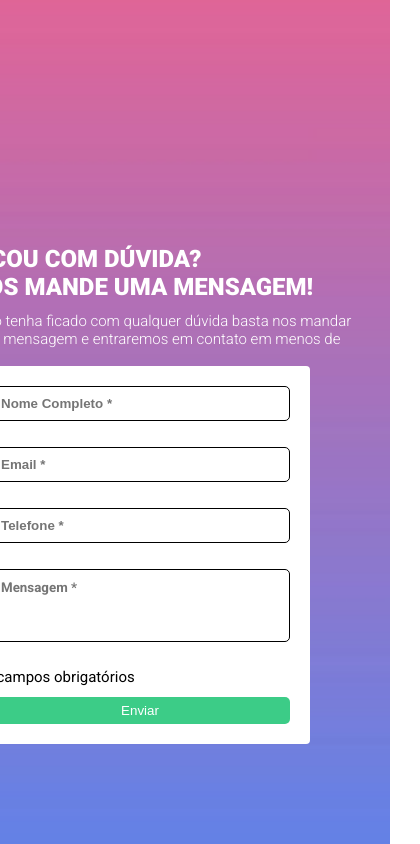
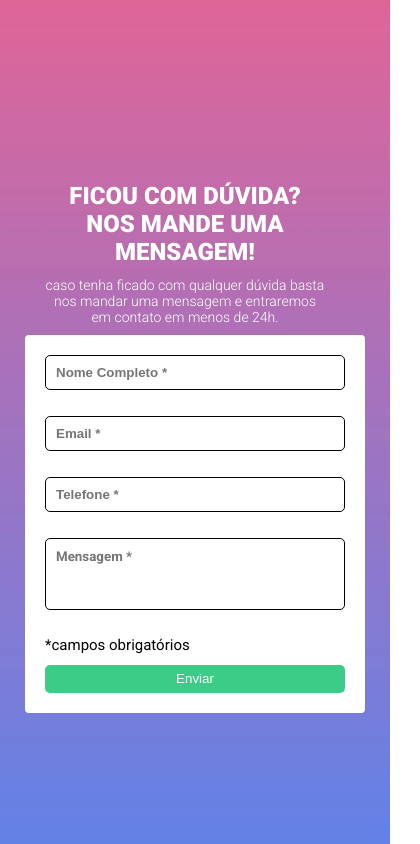
Before and after one commit to Dududevv/Quest-HMTL-CSS-e-JS-Intermedi-rio, a plain HTML site: page index.html in a window 390 px wide. Shown: the whole page, 420 px wide, since content can reach past the window. Drawn offline with Linux system fonts and the light colour scheme.

Commit message:
Responsivo adicionado

```diff
--- a/index.html
+++ b/index.html
@@ -7,6 +7,7 @@
 
     <link rel="stylesheet" href="src/css/reset.css">
     <link rel="stylesheet" href="src/css/style.css">
+    <link rel="stylesheet" href="src/css/responsive.css">
     <link rel="preconnect" href="https://fonts.googleapis.com">
     <link rel="preconnect" href="https://fonts.gstatic.com" crossorigin>
     <link href="https://fonts.googleapis.com/css2?family=Roboto:ital,wght@0,100;0,300;0,400;0,500;0,700;0,900;1,100;1,300;1,400;1,500;1,700;1,900&display=swap" rel="stylesheet">
--- /dev/null
+++ b/src/css/responsive.css
@@ -0,0 +1,33 @@
+@media (max-width: 576px) {
+    .container .conteudo {
+        width: 100%;
+        max-width: 320px;
+        margin-top: 50px;
+        padding: 0 20px;
+        float: none;
+        text-align: center;
+    }
+
+    .container .conteudo p {
+        font-size: 14px;
+        padding-right: 0;
+        padding-bottom: 10px;
+    }
+}
+
+@media (max-width: 688px) {
+    .container .conteudo {
+        width: 100%;
+        max-width: 320px;
+        margin-top: 50px;
+        padding: 0 20px;
+        float: none;
+        text-align: center;
+    }
+
+    .container .conteudo p {
+        font-size: 14px;
+        padding-right: 0;
+        padding-bottom: 10px;
+    }
+}
```
